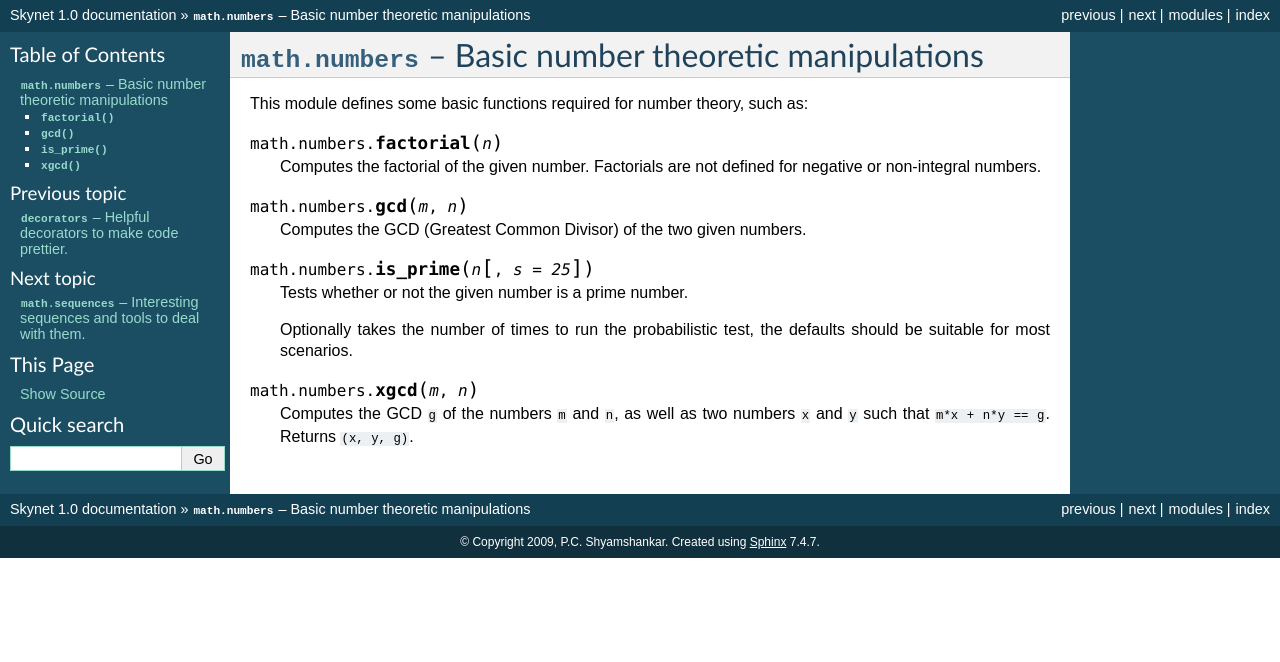
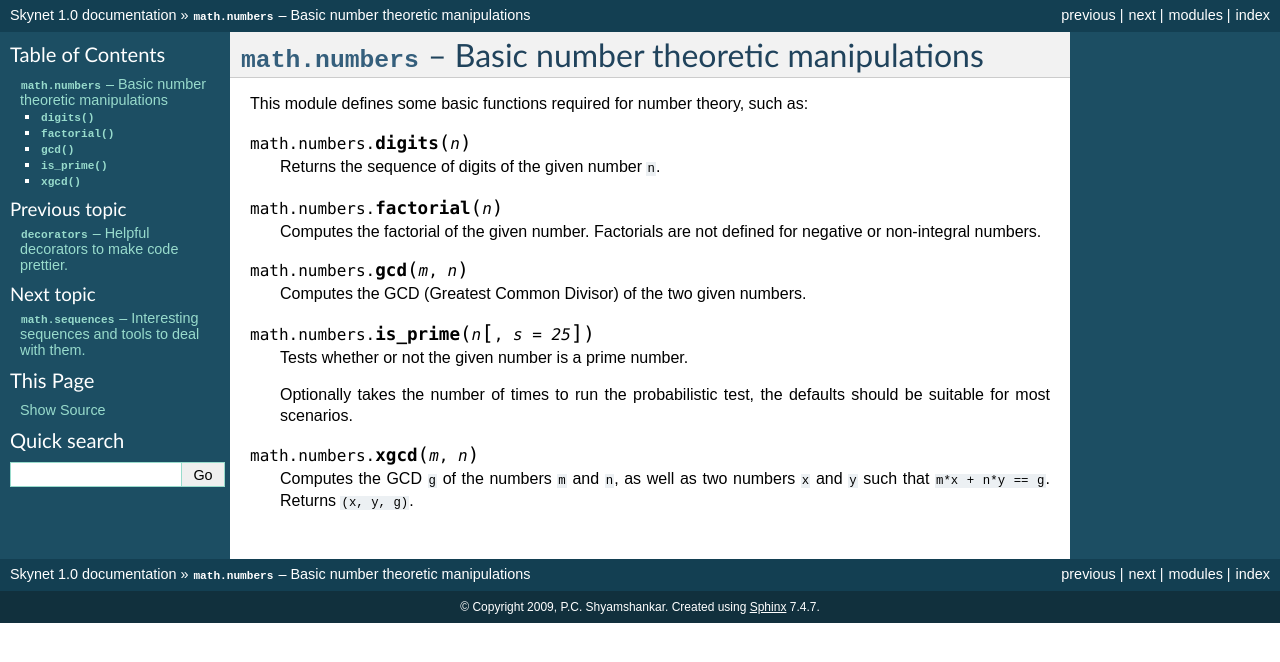
Before and after one commit to sykloid/skynet, a Sphinx documentation site: the page built from doc/source/math/numbers.rst, in a window 1280 px wide. Shown: the top 662 px of the page. Built offline with Sphinx 7.4.7, drawn with Linux system fonts in a browser that asks for light colours; formulas are drawn with MathJax 3.

Commit message:
Added documentation for digits function.

```diff
--- a/doc/source/math/numbers.rst
+++ b/doc/source/math/numbers.rst
@@ -7,6 +7,10 @@
 .. sectionauthor:: P.C. Shyamshankar <sykora@lucentbeing.com>
 
 This module defines some basic functions required for number theory, such as:
+
+.. function:: digits(n)
+
+    Returns the sequence of digits of the given number ``n``.
 
 .. function:: factorial(n)
 
```
